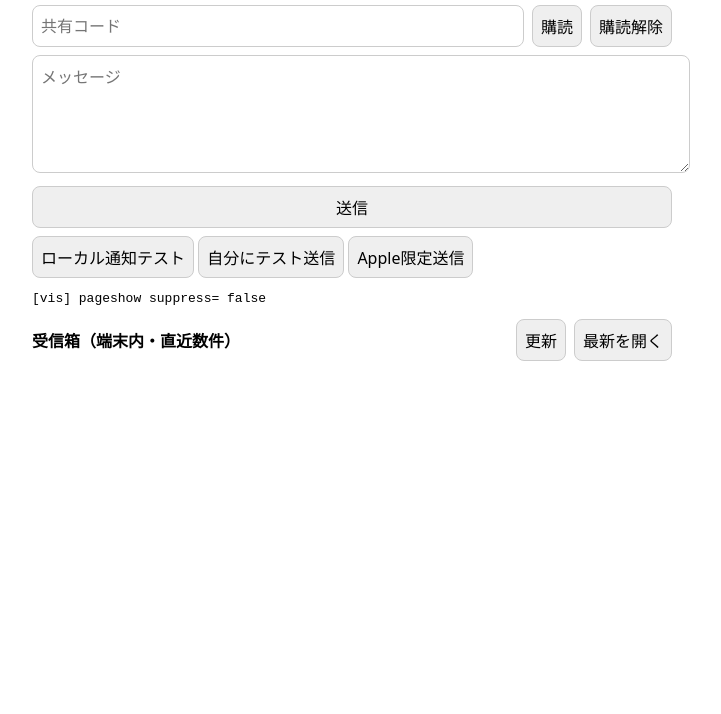
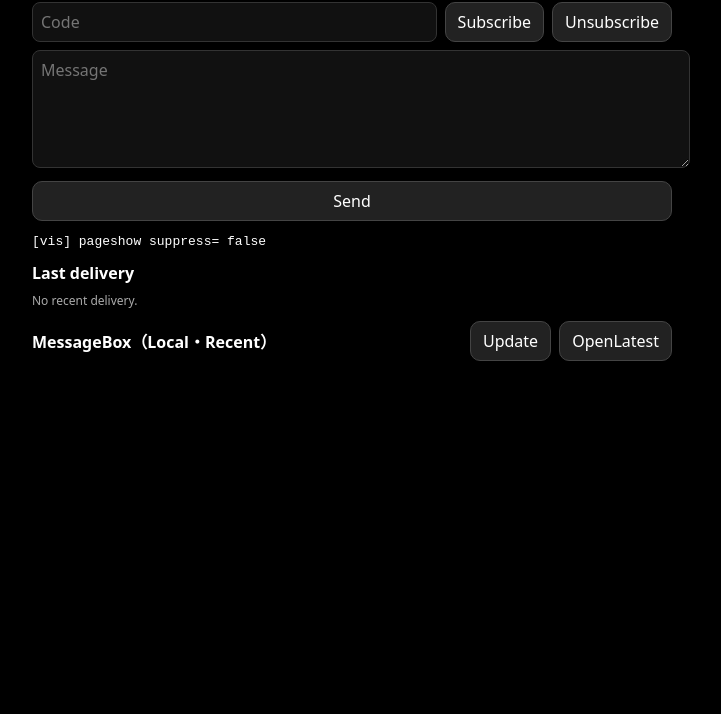
Before and after one commit to Matt20-Red/NEWS-PWA, a website: page public/index.html in a window 1280 px wide. Shown: the part 86-800 px from the top of the page, without its empty margins (288-1009 px from the left). Drawn offline with Linux system fonts and the light colour scheme.

Commit message:
Update index.html

```diff
--- a/public/index.html
+++ b/public/index.html
@@ -3,7 +3,7 @@
 <meta charset="utf-8">
 <meta name="viewport" content="width=device-width,initial-scale=1">
 <link rel="manifest" href="/manifest.json">
-<title>通知PWA</title>
+<title>bat</title>
 <style>
   body{font-family:system-ui, sans-serif;max-width:640px;margin:24px auto;padding:0 12px}
   input,textarea,button{font:inherit;padding:8px;border-radius:8px;border:1px solid #ccc}
@@ -11,33 +11,53 @@
   .row{display:flex;gap:8px;margin:8px 0}
   .grow{flex:1}
 </style>
+<style>
+  :root { color-scheme: dark; }
+  html, body { background:#000; color:#fff; }
+  input, textarea { background:#111; color:#fff; border:1px solid #333; border-radius:8px; padding:8px; }
+  button { background:#222; color:#fff; border:1px solid #444; border-radius:10px; padding:8px 12px; cursor:pointer; }
+  button:hover { background:#2a2a2a; }
+  .row { display:flex; gap:8px; align-items:center; }
+  .muted { color:#aaa; font-size:12px; }
+  .hidden { display:none !important; }
+  #inbox-section h2 { font-size:16px; margin:0; }
+</style>
+
 <body>
-<h1 style="font-weight:600">通知PWA</h1>
+<h1 style="font-weight:600">bat</h1>
 
 <div class="row">
-  <input id="code" class="grow" placeholder="共有コード">
-  <button id="btn-sub">購読</button>
-  <button id="btn-unsub">購読解除</button>
+  <input id="code" class="grow" placeholder="Code">
+  <button id="btn-sub">Subscribe</button>
+  <button id="btn-unsub">Unsubscribe</button>
 </div>
 
-<textarea id="message" placeholder="メッセージ"></textarea>
+<textarea id="message" placeholder="Message"></textarea>
 <div class="row">
-  <button id="btn-send" class="grow">送信</button>
+  <button id="btn-send" class="grow">Send</button>
 </div>
 
 <!-- ★ここに追加 -->
-<button id="btn-local">ローカル通知テスト</button>
-<button id="btn-self">自分にテスト送信</button>
-<button id="btn-apple">Apple限定送信</button>
+<button id="btn-local" class="hidden">ローカル通知テスト</button>
+<button id="btn-self" class="hidden">自分にテスト送信</button>
+<button id="btn-apple" class="hidden">Apple限定送信</button>
 
 <pre id="log"></pre>
+
+<section id="delivery" style="margin-top:12px;">
+  <div class="row">
+    <h2 style="font-size:16px;margin:0;">Last delivery</h2>
+    <span id="delivery-meta" class="muted"></span>
+  </div>
+  <div id="delivery-result" class="muted">No recent delivery.</div>
+</section>
 
 <!-- 受信箱ビュー（コード別の最新K件を直読で描画） -->
 <section id="inbox-section" style="margin-top:12px;">
   <div class="row" style="align-items:center;">
-    <h2 style="margin:0; font-size:16px;">受信箱（端末内・直近数件）</h2>
-    <button id="inbox-refresh" style="margin-left:auto;">更新</button>
-    <button id="inbox-pop-latest">最新を開く</button>
+    <h2 style="margin:0; font-size:16px;">MessageBox（Local・Recent）</h2>
+    <button id="inbox-refresh" style="margin-left:auto;">Update</button>
+    <button id="inbox-pop-latest">OpenLatest</button>
   </div>
   <ul id="inbox-list" style="padding-left:18px; margin-top:8px;"></ul>
 </section>
```
